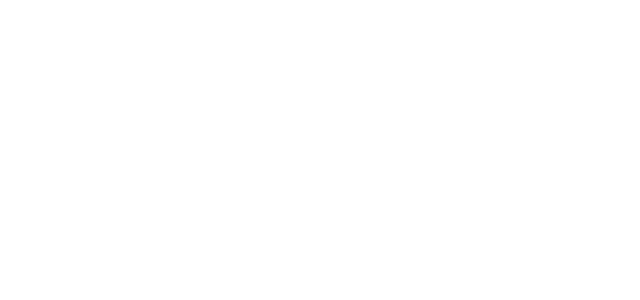
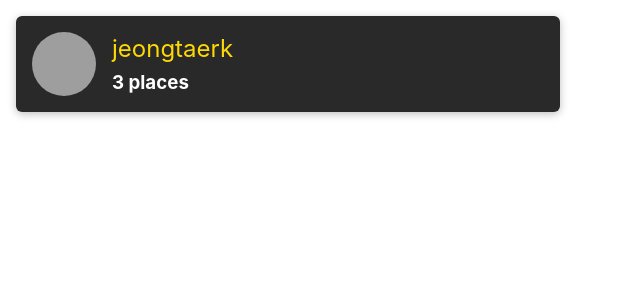
Before and after one commit to JeongTaekCho/MERN-FRONT, a React (Create React App) app: page / in a window 1280 px wide. Shown: the top 300 px of the page, without its empty margins (0-640 px from the left). Built offline with nearby package versions, Linux system fonts and the light colour scheme; grey boxes are pictures that could not be loaded.

Commit message:
💄 Design: 유저 아이템 컴포넌트 디자인

```diff
--- a/src/index.css
+++ b/src/index.css
@@ -1,13 +1,23 @@
 body {
   margin: 0;
-  font-family: -apple-system, BlinkMacSystemFont, 'Segoe UI', 'Roboto', 'Oxygen',
-    'Ubuntu', 'Cantarell', 'Fira Sans', 'Droid Sans', 'Helvetica Neue',
+  font-family: -apple-system, BlinkMacSystemFont, "Segoe UI", "Roboto", "Oxygen",
+    "Ubuntu", "Cantarell", "Fira Sans", "Droid Sans", "Helvetica Neue",
     sans-serif;
   -webkit-font-smoothing: antialiased;
   -moz-osx-font-smoothing: grayscale;
 }
 
+* {
+  margin: 0;
+  padding: 0;
+  box-sizing: border-box;
+}
+ul,
+li {
+  list-style: none;
+}
+
 code {
-  font-family: source-code-pro, Menlo, Monaco, Consolas, 'Courier New',
+  font-family: source-code-pro, Menlo, Monaco, Consolas, "Courier New",
     monospace;
 }
--- /dev/null
+++ b/src/shared/components/Avatar.css
@@ -0,0 +1,15 @@
+.avatar {
+  width: 100%;
+  height: 100%;
+  display: flex;
+  justify-content: center;
+  align-items: center;
+}
+
+.avatar img {
+  display: block;
+  border-radius: 50%;
+  width: 100%;
+  height: 100%;
+  object-fit: cover;
+}
--- /dev/null
+++ b/src/shared/components/Avatar.js
@@ -0,0 +1,17 @@
+import React from "react";
+
+import "./Avatar.css";
+
+const Avatar = (props) => {
+  return (
+    <div className={`avatar ${props.className}`} style={props.style}>
+      <img
+        src={props.image}
+        alt={props.alt}
+        style={{ width: props.width, height: props.width }}
+      />
+    </div>
+  );
+};
+
+export default Avatar;
--- /dev/null
+++ b/src/shared/components/Card.css
@@ -0,0 +1,8 @@
+.card {
+  margin: 0;
+  box-shadow: 0 2px 8px rgba(0, 0, 0, 0.26);
+  border-radius: 6px;
+  padding: 1rem;
+  overflow: hidden;
+  background: white;
+}
--- /dev/null
+++ b/src/shared/components/Card.js
@@ -0,0 +1,13 @@
+import React from "react";
+
+import "./Card.css";
+
+const Card = (props) => {
+  return (
+    <div className={`card ${props.className}`} style={props.style}>
+      {props.children}
+    </div>
+  );
+};
+
+export default Card;
--- a/src/user/components/UserItem.css
+++ b/src/user/components/UserItem.css
@@ -0,0 +1,49 @@
+.user-item {
+  margin: 1rem;
+  width: calc(45% - 2rem);
+  min-width: 17.5rem;
+}
+
+.user-item a {
+  display: flex;
+  align-items: center;
+  width: 100%;
+  height: 100%;
+  text-decoration: none;
+  padding: 1rem;
+  color: white;
+  background: #292929;
+}
+
+.user-item a:hover,
+.user-item a:active {
+  background: #ffd900;
+}
+
+.user-item__content {
+  padding: 0;
+}
+
+.user-item__image {
+  width: 4rem;
+  height: 4rem;
+  margin-right: 1rem;
+}
+
+.user-item__info h2 {
+  font-size: 1.5rem;
+  margin: 0 0 0.5rem 0;
+  font-weight: normal;
+  color: #ffd900;
+}
+
+.user-item:hover h2,
+.user-item:active h2,
+.user-item:hover h3,
+.user-item:active h3 {
+  color: #292929;
+}
+
+.user-item__info h3 {
+  margin: 0;
+}
--- a/src/user/components/UserItem.js
+++ b/src/user/components/UserItem.js
@@ -1,7 +1,29 @@
 import React from "react";
+import { Link } from "react-router-dom";
+import Avatar from "../../shared/components/Avatar";
+import Card from "../../shared/components/Card";
+import "./UserItem.css";
 
-const UserItem = () => {
-  return <></>;
+const UserItem = (props) => {
+  return (
+    <li>
+      <div className="user-item">
+        <Card className="user-item__content">
+          <Link to={`${props.id}/places`}>
+            <div className="user-item__image">
+              <Avatar image={props.image} alt={props.name} />
+            </div>
+            <div className="user-item__info">
+              <h2>{props.name}</h2>
+              <h3>
+                {props.placeCount} {props.placeCount === 1 ? "place" : "places"}
+              </h3>
+            </div>
+          </Link>
+        </Card>
+      </div>
+    </li>
+  );
 };
 
 export default UserItem;
--- a/src/user/components/UsersList.css
+++ b/src/user/components/UsersList.css
@@ -0,0 +1,10 @@
+.users-list {
+  list-style: none;
+  margin: 0 auto;
+  padding: 0;
+  width: 90%;
+  max-width: 50rem;
+  display: flex;
+  justify-content: center;
+  flex-wrap: wrap;
+}
--- a/src/user/components/UsersList.js
+++ b/src/user/components/UsersList.js
@@ -1,6 +1,5 @@
 import React from "react";
 import UserItem from "./UserItem";
-
 import "./UsersList.css";
 
 const UsersList = (props) => {
@@ -17,6 +16,7 @@
       {props.items.map((user) => {
         return (
           <UserItem
+            className="users-list"
             key={user.id}
             id={user.id}
             image={user.image}
```
